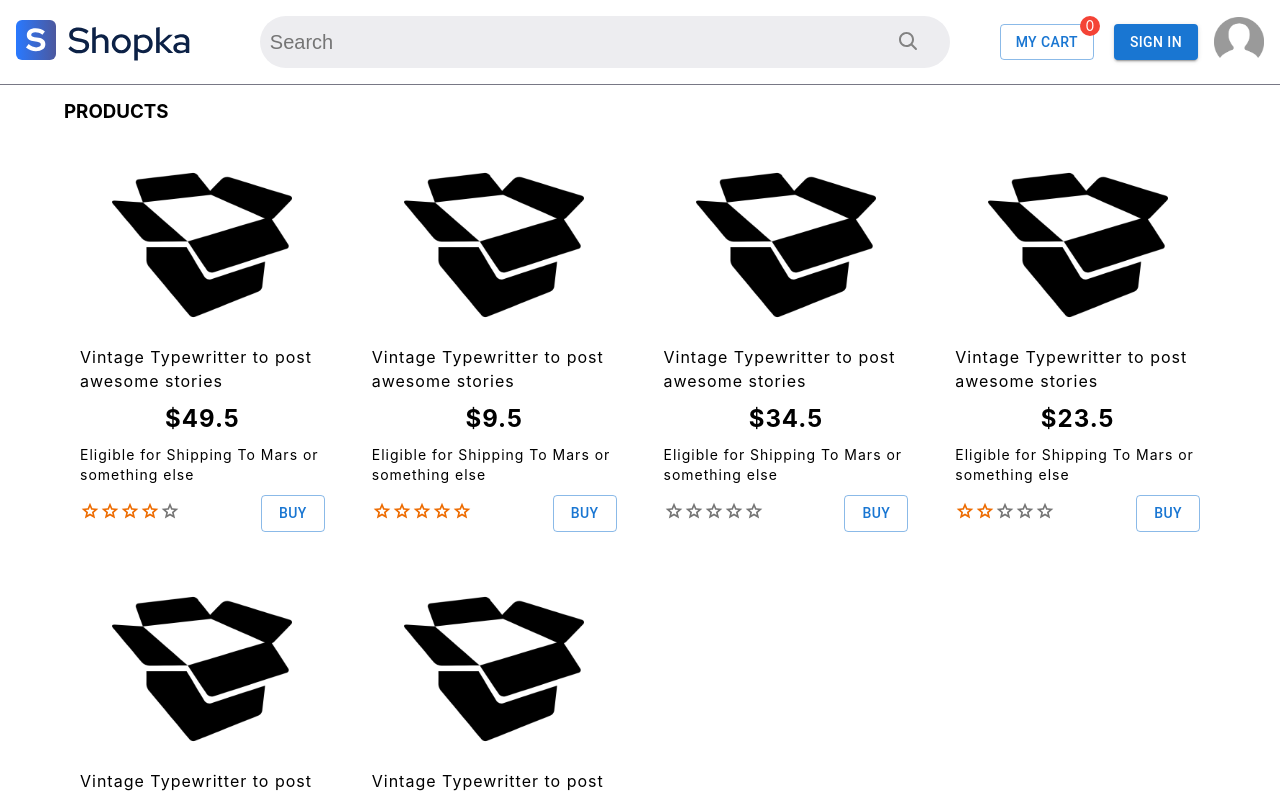
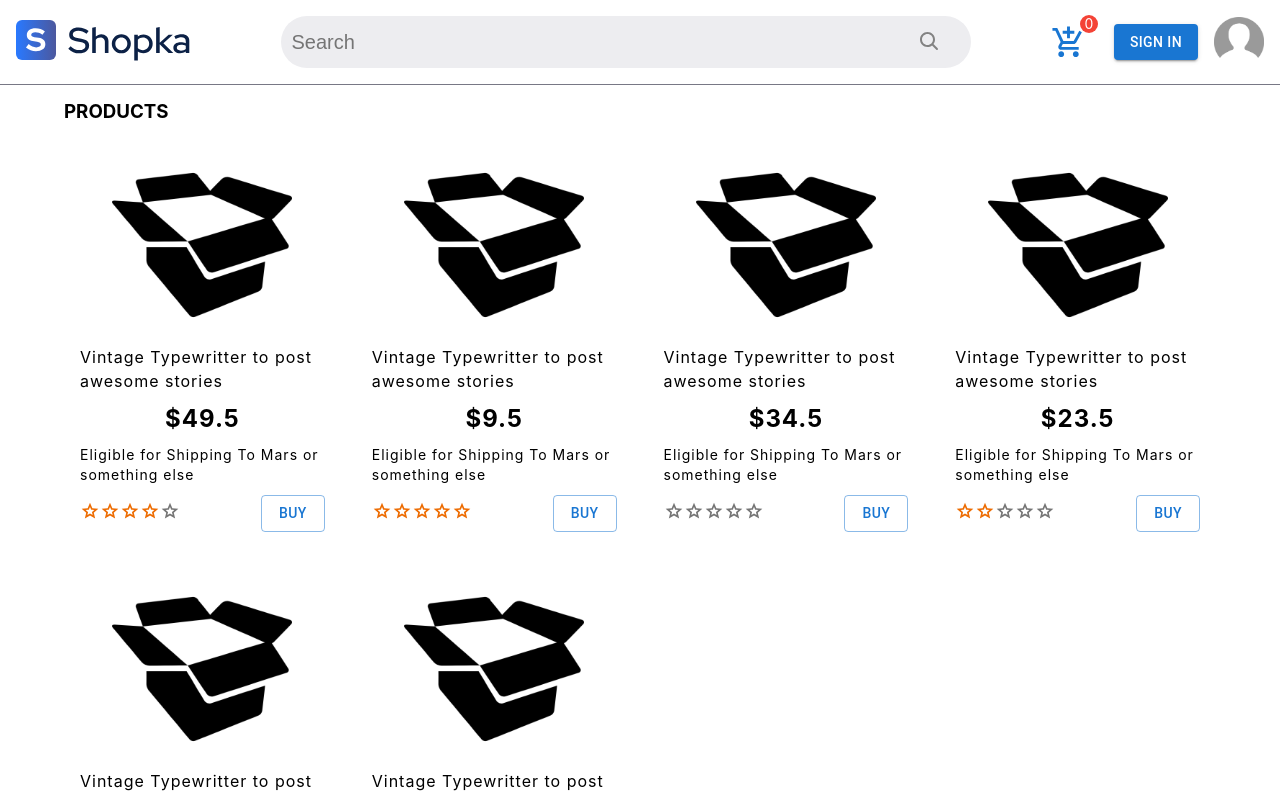
Before and after one commit to maxmajorov/online-store, a React (Create React App) app: page / in a window 1280 px wide. Shown: the top 796 px of the page. Built offline with nearby package versions, Linux system fonts and the light colour scheme.

Commit message:
change stylization / change auth reducer / open-close modals

```diff
--- a/src/components/common/header/Header.module.scss
+++ b/src/components/common/header/Header.module.scss
@@ -28,10 +28,10 @@
         justify-content: center;
         align-items: center;
         position: absolute;
-        top: -8px;
-        right: -6px;
-        width: 20px;
-        height: 20px;
+        top: -2px;
+        right: -4px;
+        width: 18px;
+        height: 18px;
         color: white;
         background-color:  #F44336;
         font-size: 14px;
--- a/src/components/common/header/Header.tsx
+++ b/src/components/common/header/Header.tsx
@@ -2,11 +2,13 @@ import React, { useState } from "react";
 import Logo from "../../../assets/img/logo.svg";
 import defaultAva from "../../../assets/img/def-image.png";
 import { SearchInput } from "../search-input/SearchInput";
-import { Button } from "@mui/material";
+// import { Button } from "@mui/material";
 import { LinearProgress } from "@mui/material";
 import { SignIN } from "../../signInBtn/SignIn";
 import { appStatusSelector } from "../../../store/reducers/app-reducer";
 import { useAppSelector } from "../../../store/store";
+import AddShoppingCartIcon from "@mui/icons-material/AddShoppingCart";
+import IconButton from "@mui/material/IconButton";
 import classes from "./Header.module.scss";
 
 export const Header: React.FC = () => {
@@ -35,7 +37,10 @@ export const Header: React.FC = () => {
         </div>
         <div className={classes.controls}>
           <div className={classes.controlsCart}>
-            <Button variant="outlined">My cart</Button>
+            <IconButton color="primary" component="label">
+              <AddShoppingCartIcon fontSize="large" />
+            </IconButton>
+            {/* <Button variant="outlined">My cart</Button> */}
             <span className={classes.controlsCartOrders}>0</span>
           </div>
           <SignIN />
--- a/src/components/signInBtn/SignIn.tsx
+++ b/src/components/signInBtn/SignIn.tsx
@@ -18,15 +18,23 @@ export const SignIN: React.FC = (props) => {
 
   const dispatch = useAppDispatch();
 
-  const signInWithGoogle = async () => {
-    dispatch(signInWithGoogleTC());
+  const signInWithGoogle = () => {
+    const result = dispatch(signInWithGoogleTC());
+
+    result.then(
+      (res) => res.meta.requestStatus === "fulfilled" && setOpen(!open)
+    );
   };
 
-  const signInWithEmail = async (data: { email: string; password: string }) => {
-    dispatch(signInWithEmailAndPasswordTC(data));
+  const signInWithEmail = (data: { email: string; password: string }) => {
+    const result = dispatch(signInWithEmailAndPasswordTC(data));
+
+    result.then(
+      (res) => res.meta.requestStatus === "fulfilled" && setOpen(!open)
+    );
   };
 
-  const signOutHandler = async () => {
+  const signOutHandler = () => {
     dispatch(logoutTC());
   };
 
--- a/src/components/signInBtn/signInForm/SignInForm.tsx
+++ b/src/components/signInBtn/signInForm/SignInForm.tsx
@@ -53,7 +53,7 @@ export const SignInFormModal: React.FC<SignInFormModalType> = ({
     onSubmit: (values: FormikValuesTypes) => {
       console.log(values);
       signInWithEmail(values);
-      setActive(!active);
+      // setActive(!active);
       formik.resetForm();
     },
   });
--- a/src/store/reducers/app-reducer.ts
+++ b/src/store/reducers/app-reducer.ts
@@ -36,6 +36,7 @@ const slice = createSlice({
   name: "app",
   initialState: {
     status: "idle",
+
     error: null as null | string,
     isInitialized: false,
   },
```
